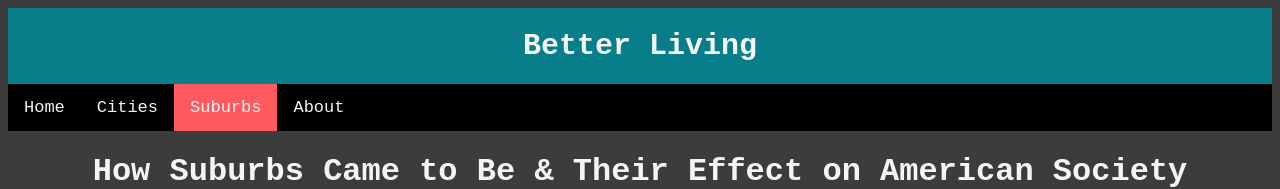
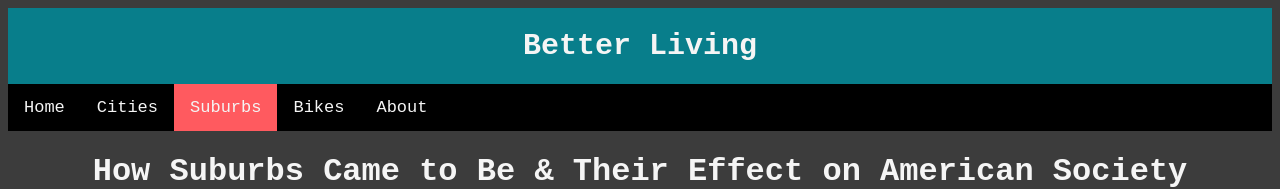
Before and after one commit to MAV2k0/suburbs, a plain HTML site: page index.html in a window 1280 px wide. Shown: the top 189 px of the page. Drawn offline with Linux system fonts and the light colour scheme.

Commit message:
Update index.html

```diff
--- a/index.html
+++ b/index.html
@@ -16,6 +16,7 @@
       <a href="https://mav2k0.github.io/it3203mvenzen2/">Home</a>
       <a href="https://mav2k0.github.io/cities/">Cities </a>
       <a class="active" href="https://mav2k0.github.io/suburbs/">Suburbs</a>
+      <a href="https://mav2k0.github.io/bikes/">Bikes</a>
       <a href="https://mav2k0.github.io/about/">About</a>
     </div>
 
```
